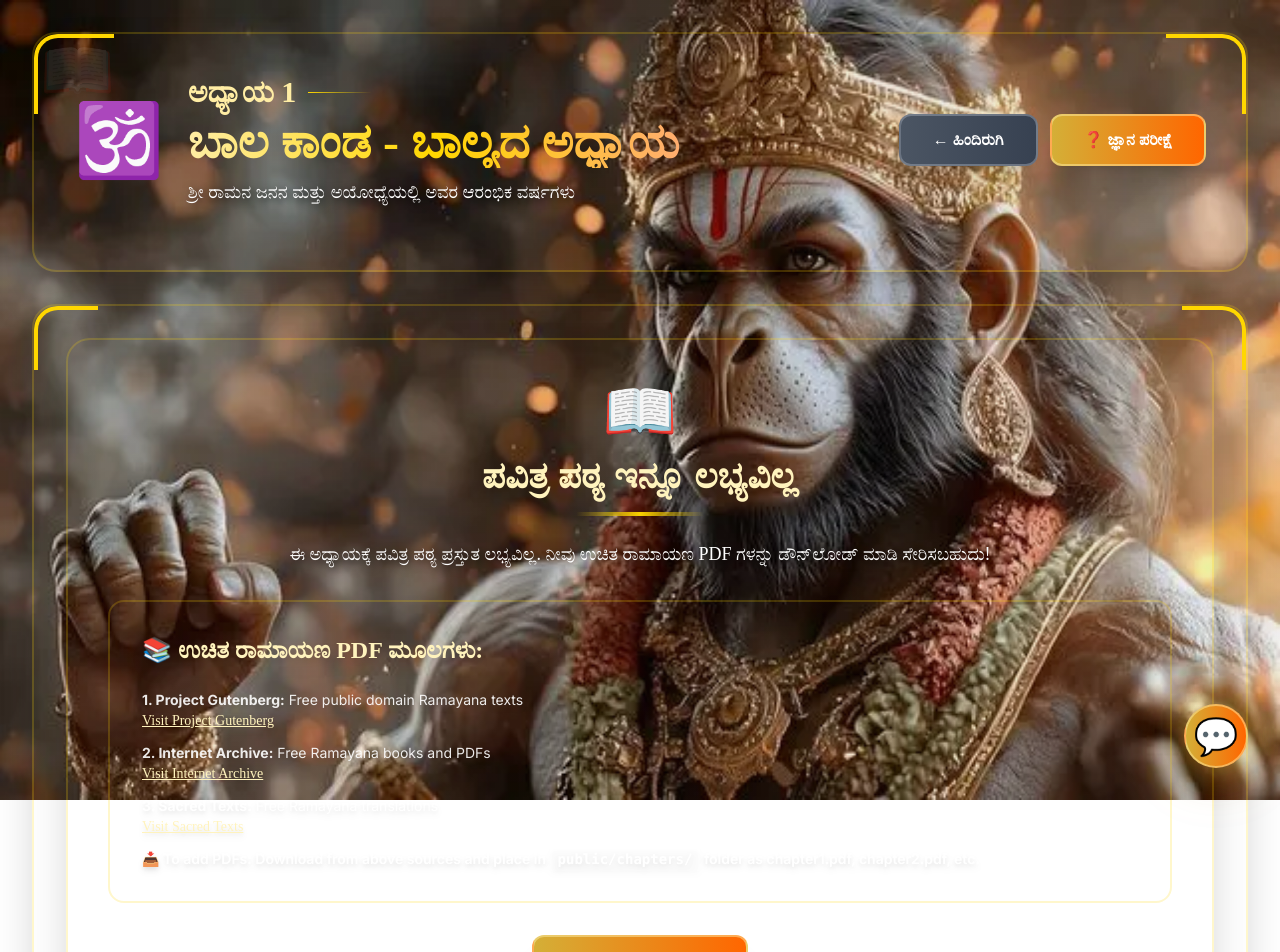
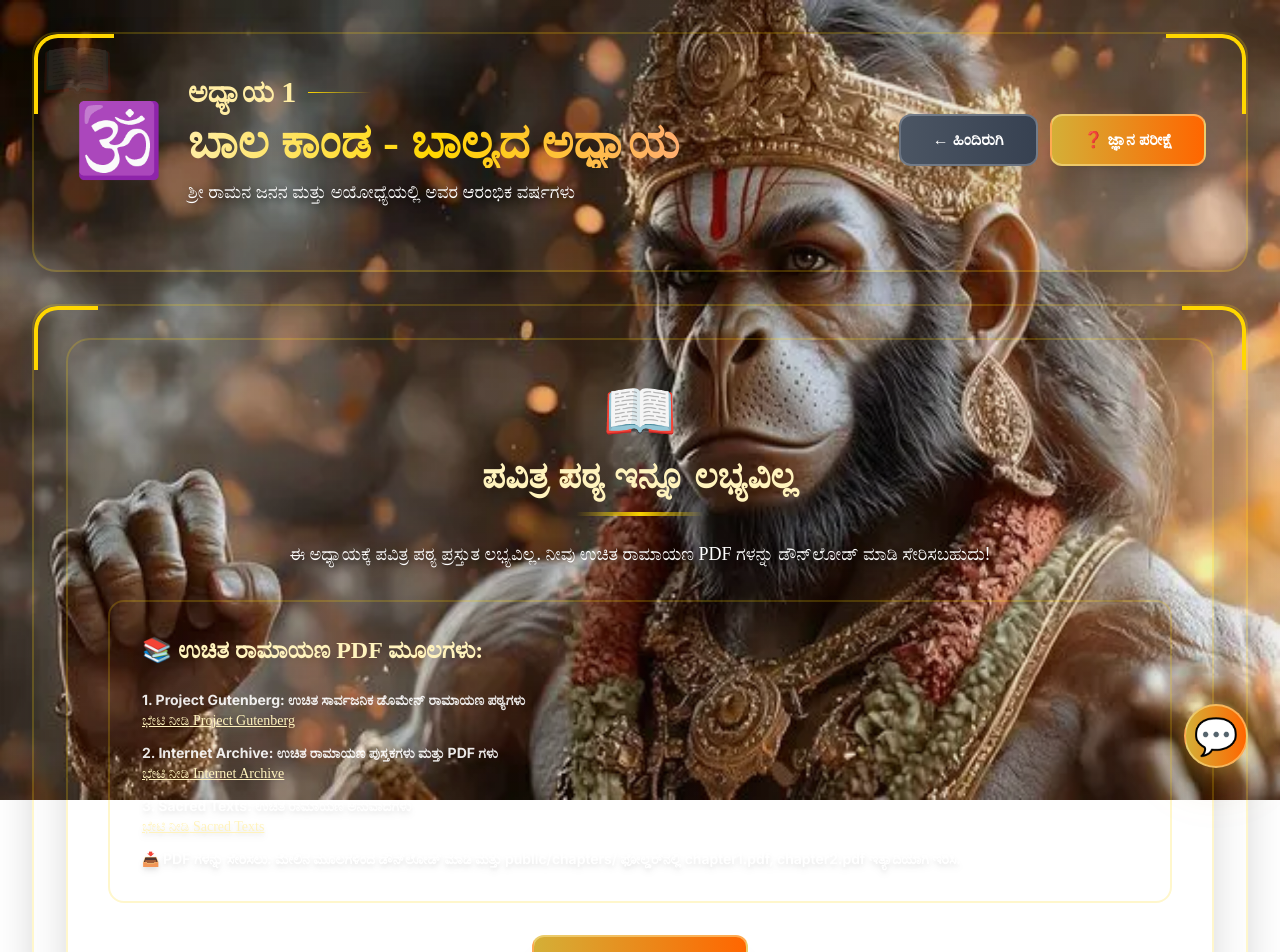
Before and after one commit to Mahima-2004/Automated_Ramayana_Questioning, a Next.js app: page /chapter/1 in a window 1280 px wide. Shown: the top 952 px of the page. Built offline with nearby package versions, Linux system fonts and the light colour scheme; sample sign-in values are in the browser's storage.

Commit message:
Add files via upload

```diff
--- a/components/PDFViewer.tsx
+++ b/components/PDFViewer.tsx
@@ -4,6 +4,7 @@ import { useState, useEffect } from 'react'
 import { Document, Page, pdfjs } from 'react-pdf'
 import 'react-pdf/dist/esm/Page/AnnotationLayer.css'
 import 'react-pdf/dist/esm/Page/TextLayer.css'
+import { useLanguage } from '@/contexts/LanguageContext'
 
 pdfjs.GlobalWorkerOptions.workerSrc = `//cdnjs.cloudflare.com/ajax/libs/pdf.js/${pdfjs.version}/pdf.worker.min.js`
 
@@ -23,6 +24,7 @@ interface PDFInfo {
 }
 
 export default function PDFViewer({ chapterId, pdfUrl, startPage, endPage, multiplePdfs }: PDFViewerProps) {
+  const { t } = useLanguage()
   const [pdfs, setPdfs] = useState<PDFInfo[]>([])
   const [currentPdfIndex, setCurrentPdfIndex] = useState(0)
   const [currentPage, setCurrentPage] = useState(1)
@@ -144,40 +146,40 @@ export default function PDFViewer({ chapterId, pdfUrl, startPage, endPage, multi
           <div className="text-center">
             <div className="text-6xl mb-4">📖</div>
             <h3 className="text-4xl font-cinzel font-bold text-gold-300 mb-4 drop-shadow-2xl">
-              ಪವಿತ್ರ ಪಠ್ಯ ಇನ್ನೂ ಲಭ್ಯವಿಲ್ಲ
+              {t('pdf.sacredTextNotAvailable')}
             </h3>
             <div className="h-1 w-32 bg-gradient-to-r from-transparent via-gold-500 to-transparent mx-auto mb-6"></div>
             <p className="text-white mb-8 drop-shadow-[0_0_10px_rgba(0,0,0,0.9)] drop-shadow-[2px_2px_4px_rgba(0,0,0,0.9)] font-playfair text-lg">
-              ಈ ಅಧ್ಯಾಯಕ್ಕೆ ಪವಿತ್ರ ಪಠ್ಯ ಪ್ರಸ್ತುತ ಲಭ್ಯವಿಲ್ಲ. ನೀವು ಉಚಿತ ರಾಮಾಯಣ PDF ಗಳನ್ನು ಡೌನ್‌ಲೋಡ್ ಮಾಡಿ ಸೇರಿಸಬಹುದು!
+              {t('pdf.sacredTextNotAvailableDesc')}
             </p>
             <div className="bg-transparent backdrop-blur-none rounded-2xl p-8 mb-8 text-left border-2 border-gold-500/20">
               <h4 className="font-cinzel font-bold text-2xl text-gold-300 mb-6 drop-shadow-lg">
-                📚 ಉಚಿತ ರಾಮಾಯಣ PDF ಮೂಲಗಳು:
+                📚 {t('pdf.freeSources')}
               </h4>
               <div className="space-y-3 text-white/90 text-sm">
                 <p className="drop-shadow-md">
-                  <strong>1. Project Gutenberg:</strong> Free public domain Ramayana texts
+                  <strong>{t('pdf.projectGutenberg')}</strong>
                   <br />
                   <a href="https://www.gutenberg.org/ebooks/search/?query=ramayana" target="_blank" rel="noopener noreferrer" className="text-gold-300 underline hover:text-gold-200 font-playfair transition-colors">
-                    Visit Project Gutenberg
+                    {t('pdf.visit')} Project Gutenberg
                   </a>
                 </p>
                 <p className="drop-shadow-md">
-                  <strong>2. Internet Archive:</strong> Free Ramayana books and PDFs
+                  <strong>{t('pdf.internetArchive')}</strong>
                   <br />
                   <a href="https://archive.org/search.php?query=ramayana" target="_blank" rel="noopener noreferrer" className="text-gold-300 underline hover:text-gold-200 font-playfair transition-colors">
-                    Visit Internet Archive
+                    {t('pdf.visit')} Internet Archive
                   </a>
                 </p>
                 <p className="drop-shadow-md">
-                  <strong>3. Sacred Texts:</strong> Free Ramayana translations
+                  <strong>{t('pdf.sacredTexts')}</strong>
                   <br />
                   <a href="https://www.sacred-texts.com/hin/rama/index.htm" target="_blank" rel="noopener noreferrer" className="text-gold-300 underline hover:text-gold-200 font-playfair transition-colors">
-                    Visit Sacred Texts
+                    {t('pdf.visit')} Sacred Texts
                   </a>
                 </p>
                 <p className="mt-4 text-white font-semibold drop-shadow-md">
-                  📥 To add PDFs: Download from above sources and place in <code className="bg-white/20 px-2 py-1 rounded">public/chapters/</code> folder as chapter1.pdf, chapter2.pdf, etc.
+                  📥 {t('pdf.toAddPdfs')}
                 </p>
               </div>
             </div>
@@ -186,7 +188,7 @@ export default function PDFViewer({ chapterId, pdfUrl, startPage, endPage, multi
                 onClick={() => window.location.href = '/dashboard'}
                 className="bg-gradient-to-r from-gold-600 to-saffron-600 hover:from-gold-500 hover:to-saffron-500 text-white font-cinzel font-bold py-4 px-8 rounded-xl transition-all duration-300 shadow-xl hover:shadow-2xl transform hover:scale-105 border-2 border-gold-400/50"
               >
-                ← ಅಧ್ಯಾಯಗಳಿಗೆ ಹಿಂದಿರುಗಿ
+                {t('pdf.backToChapters')}
               </button>
             </div>
           </div>
@@ -204,11 +206,11 @@ export default function PDFViewer({ chapterId, pdfUrl, startPage, endPage, multi
             disabled={currentPdfIndex === 0 && currentPage <= (startPage || 1)}
             className="bg-gradient-to-r from-gold-600 to-saffron-600 hover:from-gold-500 hover:to-saffron-500 text-white font-cinzel font-bold py-3 px-8 rounded-xl transition-all duration-300 disabled:opacity-50 disabled:cursor-not-allowed shadow-xl hover:shadow-2xl transform hover:scale-105 border-2 border-gold-400/50"
           >
-            ← ಹಿಂದಿನ
+            {t('pdf.previous')}
           </button>
           <div className="bg-transparent backdrop-blur-none px-5 py-3 rounded-lg shadow-lg border-2 border-gold-400/30">
             <span className="text-white font-cinzel font-semibold drop-shadow-[0_0_10px_rgba(0,0,0,0.9)] drop-shadow-[2px_2px_4px_rgba(0,0,0,0.9)] text-lg">
-              ಪುಟ <span className="text-gold-300 font-bold">{getGlobalPageNumber()}</span>
+              {t('pdf.page')} <span className="text-gold-300 font-bold">{getGlobalPageNumber()}</span>
               {totalPages > 0 && (
                 <>
                   {' '}/ <span className="text-gold-300 font-bold">{totalPages}</span>
@@ -216,7 +218,7 @@ export default function PDFViewer({ chapterId, pdfUrl, startPage, endPage, multi
               )}
               {pdfs.length > 1 && (
                 <span className="text-white/80 text-sm ml-2 drop-shadow-[0_0_8px_rgba(0,0,0,0.9)]">
-                  (PDF {currentPdfIndex + 1}/{pdfs.length}, ಪುಟ {currentPage}/{currentPdf?.numPages || 0})
+                  ({t('pdf.pdf')} {currentPdfIndex + 1}/{pdfs.length}, {t('pdf.page')} {currentPage}/{currentPdf?.numPages || 0})
                 </span>
               )}
             </span>
@@ -226,7 +228,7 @@ export default function PDFViewer({ chapterId, pdfUrl, startPage, endPage, multi
             disabled={currentPdfIndex === pdfs.length - 1 && currentPage >= (currentPdf?.endPage || currentPdf?.numPages || 0)}
             className="bg-gradient-to-r from-gold-600 to-saffron-600 hover:from-gold-500 hover:to-saffron-500 text-white font-cinzel font-bold py-3 px-8 rounded-xl transition-all duration-300 disabled:opacity-50 disabled:cursor-not-allowed shadow-xl hover:shadow-2xl transform hover:scale-105 border-2 border-gold-400/50"
           >
-            ಮುಂದಿನ →
+            {t('pdf.next')}
           </button>
         </div>
         <div className="flex gap-2">
@@ -248,7 +250,7 @@ export default function PDFViewer({ chapterId, pdfUrl, startPage, endPage, multi
               download
               className="bg-gradient-to-r from-green-600 to-emerald-600 hover:from-green-500 hover:to-emerald-500 text-white font-cinzel font-bold py-3 px-8 rounded-xl transition-all duration-300 shadow-xl hover:shadow-2xl transform hover:scale-105 border-2 border-green-400/50"
             >
-              📥 PDF ಡೌನ್‌ಲೋಡ್
+              {t('pdf.download')}
             </a>
           )}
         </div>
@@ -258,7 +260,7 @@ export default function PDFViewer({ chapterId, pdfUrl, startPage, endPage, multi
         {loading && (
           <div className="flex flex-col items-center justify-center">
             <div className="animate-spin rounded-full h-16 w-16 border-t-4 border-b-4 border-primary-600 mb-4"></div>
-            <div className="text-xl text-gold-300 font-cinzel font-semibold drop-shadow-lg">ಪವಿತ್ರ ಪಠ್ಯವನ್ನು ಲೋಡ್ ಮಾಡಲಾಗುತ್ತಿದೆ...</div>
+            <div className="text-xl text-gold-300 font-cinzel font-semibold drop-shadow-lg">{t('pdf.loading')}</div>
           </div>
         )}
         {currentPdf && (
@@ -269,7 +271,7 @@ export default function PDFViewer({ chapterId, pdfUrl, startPage, endPage, multi
             loading={
               <div className="flex flex-col items-center justify-center">
                 <div className="animate-spin rounded-full h-16 w-16 border-t-4 border-b-4 border-primary-600 mb-4"></div>
-                <div className="text-xl text-gold-300 font-cinzel font-semibold drop-shadow-lg">ಪವಿತ್ರ ಪಠ್ಯವನ್ನು ಲೋಡ್ ಮಾಡಲಾಗುತ್ತಿದೆ...</div>
+                <div className="text-xl text-gold-300 font-cinzel font-semibold drop-shadow-lg">{t('pdf.loading')}</div>
               </div>
             }
             error={null}
```
